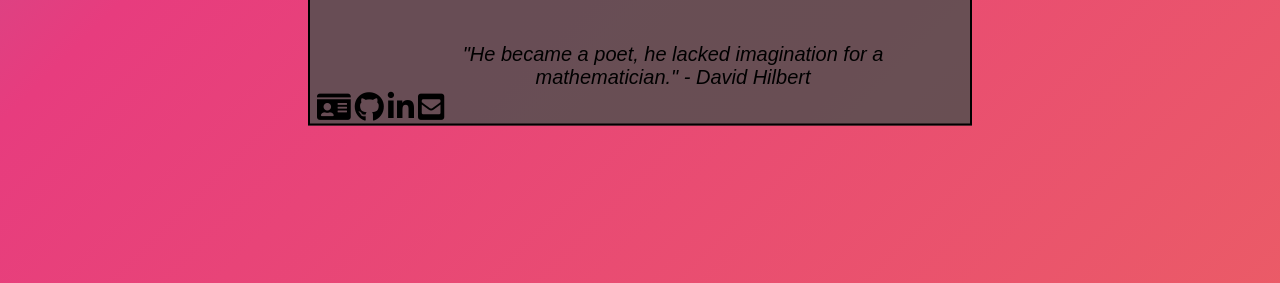
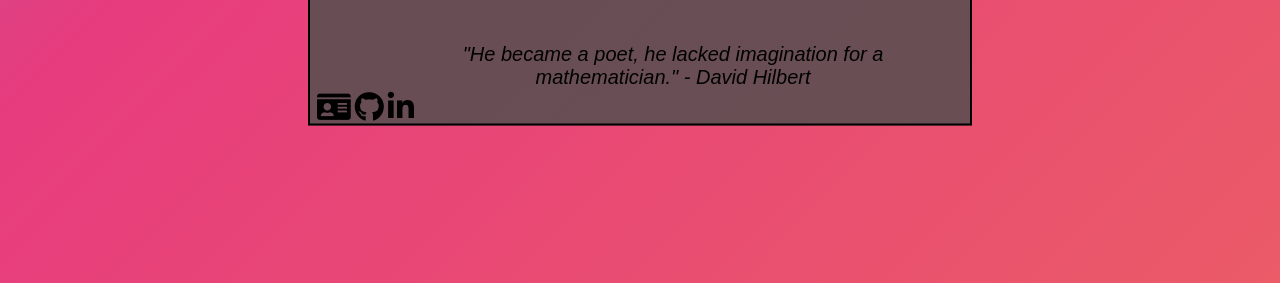
Before and after one commit to FlynnOwen/website-blog, a Flask app: page / in a window 1280 px wide. Shown: the part 414-697 px from the top of the page. Run offline with Flask 2, Linux system fonts and the light colour scheme; some libraries are stand-ins or nearby versions.

Commit message:
remove envelope social

```diff
--- a/templates/main_page.html
+++ b/templates/main_page.html
@@ -65,12 +65,6 @@
       </a>
     </div>
 
-    <div class="social">
-      <a href="https://github.com/FlynnOwen">
-      <i class="fas fa-envelope-square" style='font-size:30px' class="social"></i>
-      </a>
-    </div>
-
   </div>
 
 </div>
```
